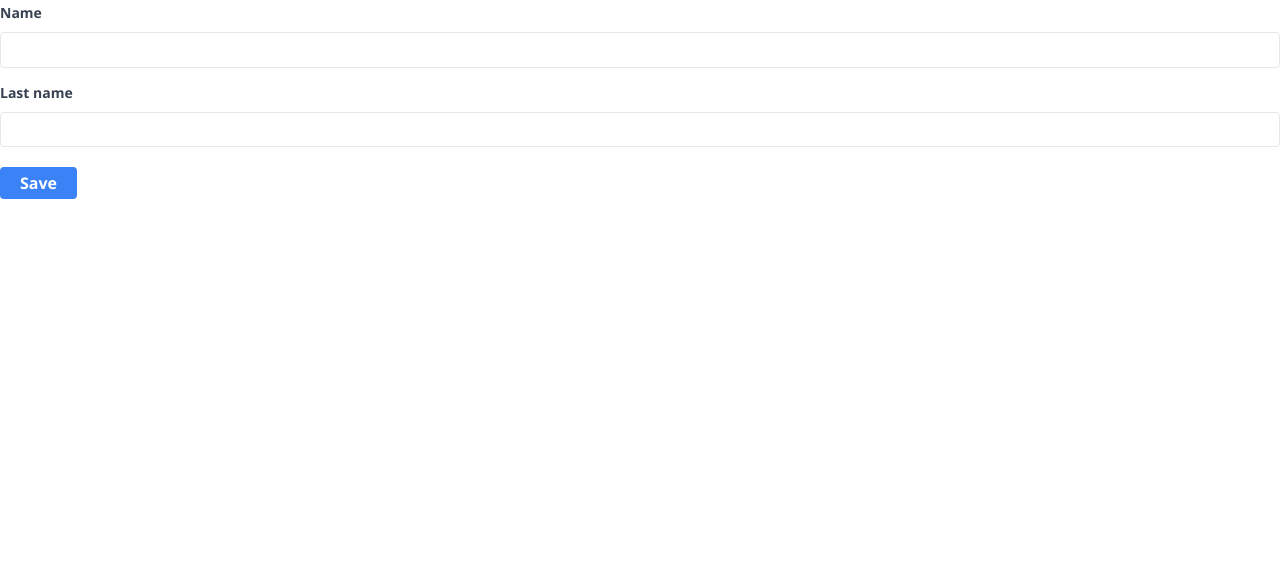
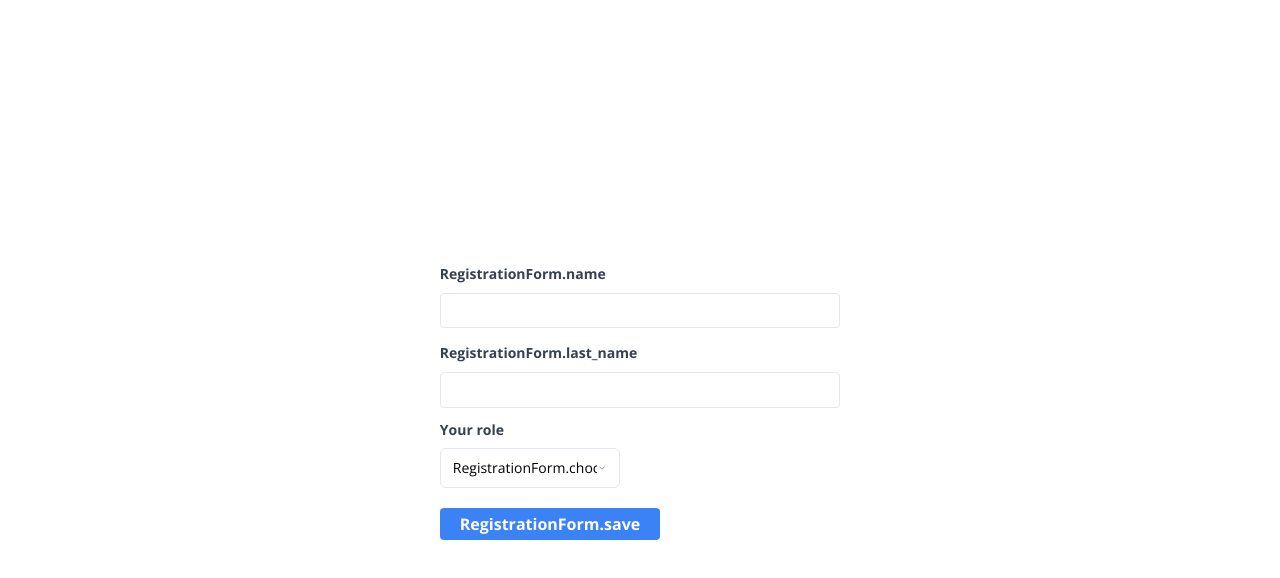
Before and after one commit to The-Three-Fingers/skill-matcha-web, a Next.js app: page /en/create-profile in a window 1280 px wide. Shown: the top 578 px of the page. Built offline with nearby package versions, Linux system fonts and the light colour scheme.

Commit message:
fix: rename components

```diff
--- /dev/null
+++ b/src/app/[locale]/(auth)/create-profile/layout.tsx
@@ -0,0 +1,7 @@
+export default function CenteredLayout(props: { children: React.ReactNode }) {
+  return (
+    <div className="flex min-h-screen items-center justify-center">
+      {props.children}
+    </div>
+  );
+}
--- a/src/app/[locale]/(auth)/create-profile/page.tsx
+++ b/src/app/[locale]/(auth)/create-profile/page.tsx
@@ -1,6 +1,6 @@
 import { getTranslations } from 'next-intl/server';
 
-import { AddProfileForm } from '@/components/AddProfileForm';
+import { AddRegistrationForm } from '@/components/AddRegistrationForm';
 
 export async function generateMetadata(props: { params: { locale: string } }) {
   const t = await getTranslations({
@@ -14,7 +14,7 @@ export async function generateMetadata(props: { params: { locale: string } }) {
 }
 
 const CreateProfile = () => {
-  return <AddProfileForm />;
+  return <AddRegistrationForm />;
 };
 
 export const dynamic = 'force-dynamic';
--- a/src/components/AddProfileForm.tsx
+++ b/src/components/AddRegistrationForm.tsx
@@ -1,9 +1,9 @@
 'use client';
 
-import { ProfileForm } from './ProfileForm';
+import { RegistrationForm } from './RegistrationForm';
 
-const AddProfileForm = () => (
-  <ProfileForm
+const AddRegistrationForm = () => (
+  <RegistrationForm
     onSubmit={async (data) => {
       await fetch(`/api/profiles`, {
         method: 'POST',
@@ -16,4 +16,4 @@ const AddProfileForm = () => (
   />
 );
 
-export { AddProfileForm };
+export { AddRegistrationForm };
--- a/src/components/EditableProfileEntry.tsx
+++ b/src/components/EditableProfileEntry.tsx
@@ -2,7 +2,7 @@
 
 import { useState } from 'react';
 
-import { ProfileForm } from './ProfileForm';
+import { RegistrationForm } from './RegistrationForm';
 
 const EditableProfileEntry = (props: {
   id: number;
@@ -38,12 +38,13 @@ const EditableProfileEntry = (props: {
 
       <div className="ml-1 grow">
         {isEditing ? (
-          <ProfileForm
+          <RegistrationForm
             edit
             id={props.id}
             defaultValues={{
               name: props.name,
               lastName: props.lastName,
+              role: '',
             }}
             onSubmit={async (data) => {
               await fetch(`/api/profiles`, {
--- a/src/components/ProfileForm.tsx
+++ b/src/components/RegistrationForm.tsx
@@ -6,42 +6,72 @@ import { useTranslations } from 'next-intl';
 import { type SubmitHandler, useForm } from 'react-hook-form';
 import type { z } from 'zod';
 
-import { ProfileValidation } from '@/validations/ProfileValidation';
+import { RegistrationFormValidation } from '@/validations/ProfileValidation';
+
+import type { RegistrationFormSettings } from './types';
+import {
+  Select,
+  SelectContent,
+  SelectItem,
+  SelectTrigger,
+  SelectValue,
+} from './ui/select';
 
 type IGuestbookFormProps =
   | {
       edit: true;
       id: number;
-      defaultValues: z.infer<typeof ProfileValidation>;
-      onSubmit: SubmitHandler<z.infer<typeof ProfileValidation>>;
+      defaultValues: z.infer<typeof RegistrationFormValidation>;
+      onSubmit: SubmitHandler<z.infer<typeof RegistrationFormValidation>>;
     }
   | {
       edit?: false;
-      onSubmit: SubmitHandler<z.infer<typeof ProfileValidation>>;
+      onSubmit: SubmitHandler<z.infer<typeof RegistrationFormValidation>>;
     };
 
-const ProfileForm = (props: IGuestbookFormProps) => {
+const RegistrationForm = (props: IGuestbookFormProps) => {
   const {
     handleSubmit,
     register,
     reset,
     formState: { errors },
-  } = useForm<z.infer<typeof ProfileValidation>>({
-    resolver: zodResolver(ProfileValidation),
+  } = useForm<z.infer<typeof RegistrationFormValidation>>({
+    resolver: zodResolver(RegistrationFormValidation),
     defaultValues: props.edit ? props.defaultValues : undefined,
   });
+
   const router = useRouter();
-  const t = useTranslations('ProfileForm');
+  const t = useTranslations('RegistrationForm');
 
-  const handleCreate = handleSubmit(async (data) => {
-    await props.onSubmit(data);
+  const onSubmit = async (data: RegistrationFormSettings) => {
+    await onSubmit(data);
 
     reset();
     router.refresh();
-  });
+  };
+
+  const roleOptions = {
+    developer: t('role_options.developer'),
+    designer: t('role_options.designer'),
+    product_manager: t('role_options.product_manager'),
+    founder: t('role_options.founder'),
+    marketing_specialist: t('role_options.marketing_specialist'),
+    cto: t('role_options.cto'),
+    other: t('role_options.other'),
+  };
+
+  const roleOptionsArray = Object.values(roleOptions);
+
+  const getRoleOptionsArray = () => {
+    return roleOptionsArray.map((role) => (
+      <SelectItem value={role} key={role}>
+        {role}
+      </SelectItem>
+    ));
+  };
 
   return (
-    <form onSubmit={handleCreate}>
+    <form onSubmit={handleSubmit(onSubmit)}>
       <div>
         <label
           className="text-sm font-bold text-gray-700"
@@ -54,6 +84,7 @@ const ProfileForm = (props: IGuestbookFormProps) => {
             {...register('name')}
           />
         </label>
+
         {errors.name?.message && (
           <div className="my-2 text-xs italic text-red-500">
             {errors.name?.message}
@@ -80,6 +111,17 @@ const ProfileForm = (props: IGuestbookFormProps) => {
         )}
       </div>
 
+      <div className="mt-3">
+        <p className="mb-2 text-sm font-bold text-gray-700">Your role</p>
+        <Select>
+          <SelectTrigger className="w-[180px]">
+            <SelectValue placeholder={t('choose_your_role')} />
+          </SelectTrigger>
+
+          <SelectContent>{getRoleOptionsArray()}</SelectContent>
+        </Select>
+      </div>
+
       <div className="mt-5">
         <button
           className="rounded bg-blue-500 px-5 py-1 font-bold text-white hover:bg-blue-600 focus:outline-none focus:ring focus:ring-blue-300/50"
@@ -92,4 +134,4 @@ const ProfileForm = (props: IGuestbookFormProps) => {
   );
 };
 
-export { ProfileForm };
+export { RegistrationForm };
--- /dev/null
+++ b/src/components/types/index.ts
@@ -0,0 +1,5 @@
+export type RegistrationFormSettings = {
+  name: string;
+  lastName: string;
+  role: string;
+};
--- a/src/validations/ProfileValidation.ts
+++ b/src/validations/ProfileValidation.ts
@@ -1,8 +1,9 @@
 import { z } from 'zod';
 
-export const ProfileValidation = z.object({
+export const RegistrationFormValidation = z.object({
   name: z.string().min(1),
   lastName: z.string().min(1),
+  role: z.string(),
 });
 
 export const EditProfileValidation = z.object({
@@ -11,6 +12,6 @@ export const EditProfileValidation = z.object({
   lastName: z.string().min(1),
 });
 
-export const DeleteProfileValidation = z.object({
+export const DeleteRegistrationFormValidation = z.object({
   id: z.coerce.number(),
 });
```
